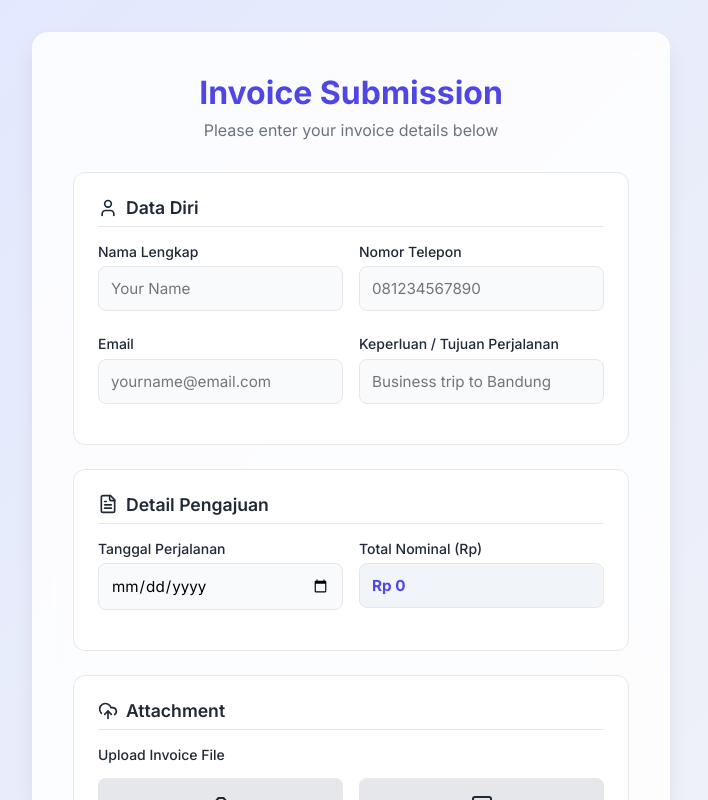
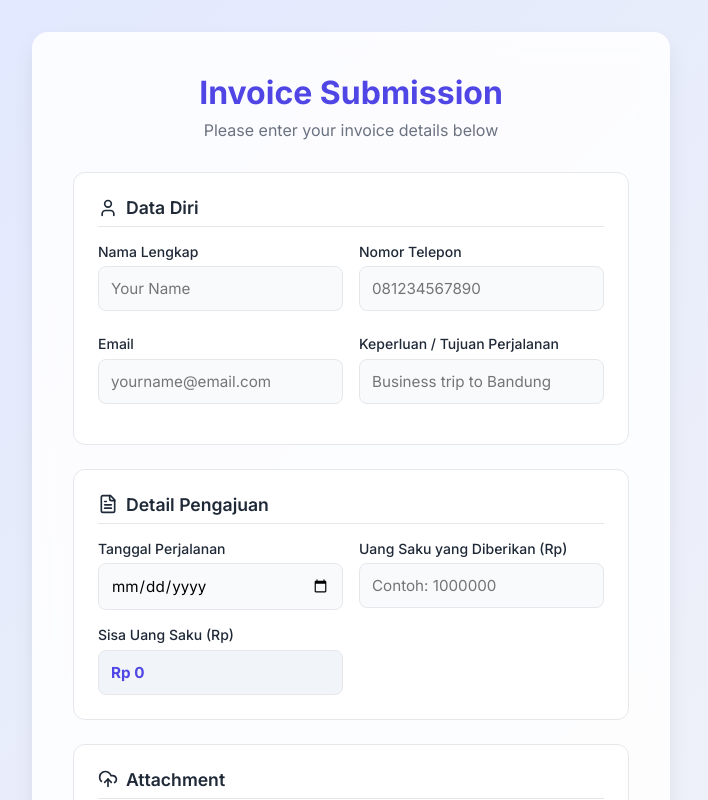
Before and after one commit to ybnel/webforminvoice, a React (Vite) app: page / in a window 1280 px wide. Shown: the top 800 px of the page, without its empty margins (289-997 px from the left). Built offline with nearby package versions, Linux system fonts and the light colour scheme.

Commit message:
tambah input uang saku

```diff
--- a/src/components/InvoiceForm.jsx
+++ b/src/components/InvoiceForm.jsx
@@ -24,9 +24,12 @@ function InvoiceForm({
 }) {
   const [isSubmitting, setIsSubmitting] = useState(false);
   const [submitStatus, setSubmitStatus] = useState('');
+  const [allowance, setAllowance] = useState('');
 
   // Calculate total amount automatically
   const totalAmount = attachments.reduce((sum, att) => sum + (parseFloat(att.amount) || 0), 0);
+  const parsedAllowance = parseFloat(allowance) || 0;
+  const remainingAllowance = parsedAllowance - totalAmount;
 
   const handleSubmit = async (e) => {
     e.preventDefault();
@@ -87,6 +90,8 @@ function InvoiceForm({
         phone: data.phone,
         tripPurpose: data.tripPurpose,
         tripDate: data.tripDate,
+        allowance: parsedAllowance,
+        remainingAllowance: remainingAllowance,
         totalAmount: totalAmount,
         attachments: uploadedFiles,
         createdAt: new Date()
@@ -112,6 +117,8 @@ function InvoiceForm({
               tripPurpose: data.tripPurpose,
               invoiceNumber: attachments.map(att => att.invoiceNumber).join(', '), // Combined
               invoiceDate: data.tripDate, // Tanggal Perjalanan mapped to Date column
+              allowance: parsedAllowance,
+              remainingAllowance: remainingAllowance,
               totalAmount: totalAmount,
               // We pass the portal link as the url so it logs in Google Sheets
               attachments: [{
@@ -127,12 +134,13 @@ function InvoiceForm({
 
       alert(
         'Klaim reimbursement berhasil dikirim!\n' +
-        `Total: Rp ${totalAmount.toLocaleString('id-ID')}\n` +
+        `Sisa Uang Saku: Rp ${remainingAllowance.toLocaleString('id-ID')}\n` +
         `Data tersimpan di Firestore & Google Sheets.`
       );
 
       // Reset form and attachments
       formElement.reset();
+      setAllowance('');
       onClearAttachments();
 
     } catch (error) {
@@ -202,21 +210,40 @@ function InvoiceForm({
         {/* Invoice Info Section */}
         <div className="section">
           <h2 className="section-title"><FileText size={20} /> Detail Pengajuan</h2>
-          <div className="grid-2">
-            <div className="input-group">
+          <div style={{ display: 'grid', gridTemplateColumns: 'repeat(auto-fit, minmax(220px, 1fr))', gap: '1rem' }}>
+            <div className="input-group" style={{ marginBottom: 0 }}>
               <label htmlFor="tripDate">Tanggal Perjalanan</label>
               <input id="tripDate" name="tripDate" type="date" required disabled={isSubmitting} />
             </div>
-            <div className="input-group">
-              <label htmlFor="totalAmount">Total Nominal (Rp)</label>
+            <div className="input-group" style={{ marginBottom: 0 }}>
+              <label htmlFor="allowance">Uang Saku yang Diberikan (Rp)</label>
               <input
-                id="totalAmount"
-                name="totalAmount"
+                id="allowance"
+                name="allowance"
+                type="number"
+                placeholder="Contoh: 1000000"
+                value={allowance}
+                onChange={(e) => setAllowance(e.target.value)}
+                required
+                disabled={isSubmitting}
+                className="no-spin"
+              />
+            </div>
+            <div className="input-group" style={{ marginBottom: 0 }}>
+              <label htmlFor="remainingAllowance">Sisa Uang Saku (Rp)</label>
+              <input
+                id="remainingAllowance"
+                name="remainingAllowance"
                 type="text"
-                value={`Rp ${totalAmount.toLocaleString('id-ID')}`}
+                value={`Rp ${remainingAllowance.toLocaleString('id-ID')}`}
                 readOnly
                 disabled={isSubmitting}
-                style={{ background: '#f1f5f9', cursor: 'not-allowed', fontWeight: '700', color: 'var(--primary)' }}
+                style={{
+                  background: '#f1f5f9',
+                  cursor: 'not-allowed',
+                  fontWeight: '700',
+                  color: remainingAllowance < 0 ? 'var(--danger)' : 'var(--primary)'
+                }}
               />
             </div>
           </div>
--- a/src/components/ReceiptViewer.jsx
+++ b/src/components/ReceiptViewer.jsx
@@ -281,9 +281,31 @@ function ReceiptViewer({ documentId, onBack }) {
             <div style={{ display: 'flex', alignItems: 'center', gap: '0.35rem' }}>
               <Calendar size={14} style={{ color: 'var(--text-muted)' }} /> <strong>Tanggal Perjalanan:</strong> &nbsp;{claim.tripDate || claim.invoiceDate}
             </div>
-            <div style={{ display: 'flex', alignItems: 'center', gap: '0.35rem', color: 'var(--primary)', fontWeight: '700', fontSize: '1rem', marginTop: '0.25rem' }}>
-              <Banknote size={16} /> Rp {claim.totalAmount.toLocaleString('id-ID')}
-            </div>
+            {claim.allowance !== undefined ? (
+              <>
+                <div style={{ display: 'flex', alignItems: 'center', gap: '0.35rem' }}>
+                  <Banknote size={14} style={{ color: 'var(--text-muted)' }} /> <strong>Uang Saku:</strong> &nbsp;Rp {claim.allowance.toLocaleString('id-ID')}
+                </div>
+                <div style={{ display: 'flex', alignItems: 'center', gap: '0.35rem' }}>
+                  <Banknote size={14} style={{ color: 'var(--text-muted)' }} /> <strong>Total Pengeluaran:</strong> &nbsp;Rp {claim.totalAmount.toLocaleString('id-ID')}
+                </div>
+                <div style={{
+                  display: 'flex',
+                  alignItems: 'center',
+                  gap: '0.35rem',
+                  color: claim.remainingAllowance < 0 ? 'var(--danger)' : 'var(--primary)',
+                  fontWeight: '700',
+                  fontSize: '1rem',
+                  marginTop: '0.25rem'
+                }}>
+                  <Banknote size={16} /> <strong>Sisa Uang Saku:</strong> &nbsp;Rp {claim.remainingAllowance.toLocaleString('id-ID')}
+                </div>
+              </>
+            ) : (
+              <div style={{ display: 'flex', alignItems: 'center', gap: '0.35rem', color: 'var(--primary)', fontWeight: '700', fontSize: '1rem', marginTop: '0.25rem' }}>
+                <Banknote size={16} /> Rp {claim.totalAmount.toLocaleString('id-ID')}
+              </div>
+            )}
           </div>
         </div>
       </div>
```
Also changed, not shown: 1 other file (tests, documents, lock files or other folders).
